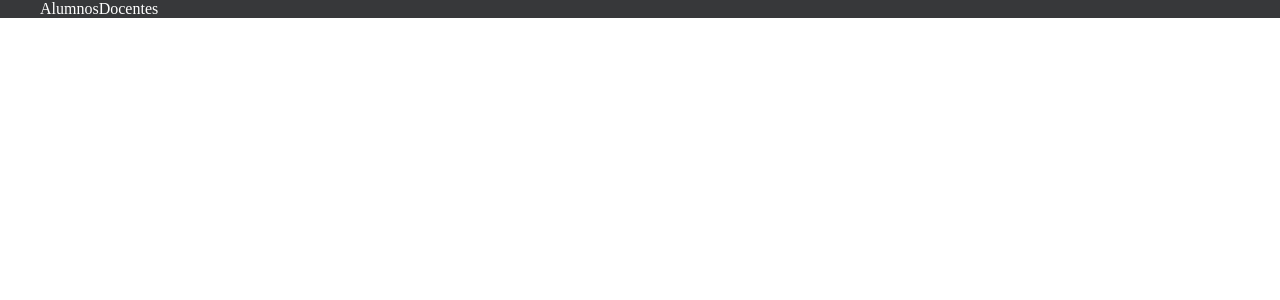
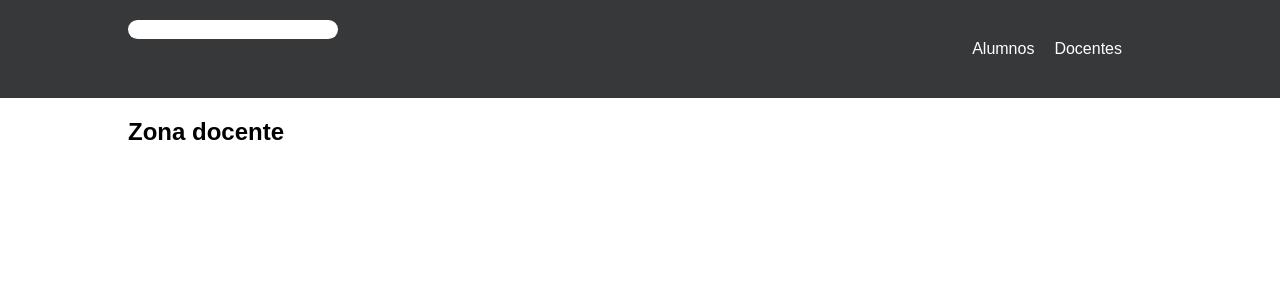
Before and after one commit to roxy2-0/tls-fp2-semana-3, a PHP site: page / in a window 1280 px wide. Shown: the top 300 px of the page. Run offline with PHP 8.4, Linux system fonts and the light colour scheme.

Commit message:
agrego avance

```diff
--- a/index.html
+++ b/index.html
@@ -6,11 +6,19 @@
 </head>
 <body>
 <header>
+<div class="container">
+	<form>
+		<input></input>
+	</form>
 	<ul>
  		<li><a href="index.html">Alumnos</a></li>
  		<li><a href="docentes.html">Docentes</a></li>
  	</ul>
+</div>
+
 </header>
-
+ 	<section class="container">
+ 		<h2>Zona docente</h2>
+ 	</section>
 </body>
 </html>
--- a/style.css
+++ b/style.css
@@ -1,23 +1,46 @@
 
 header {
 	background: #37383a;
+	width: 100%;
+	padding: 20px 0;
+}
+header .container{
+	 display: flex;
+	 flex-direction: row;
+	 justify-content: space-between;
 }
 
 body {
 	margin: 0;
+	font-family: sans-serif;
 }
+input {
+	background: #fff;
+	border-radius: 10px;
+	width: 200px;
+	border-style: none;
+	padding: 2px 5px;
+ }
 
 ul {
 	margin: 0;
 	display: flex;
 	flex-direction: row;
+	padding: 20px;
 }
  ul li {
  	 list-style: none;
-
+ 	 margin: 0 10px;
   }
 
 ul li a {
 	color: white;
 	text-decoration: none;
 }
+h2{
+	color: black;
+}
+.container{
+	width:  80%;
+	margin: 0 auto;
+ }
```
